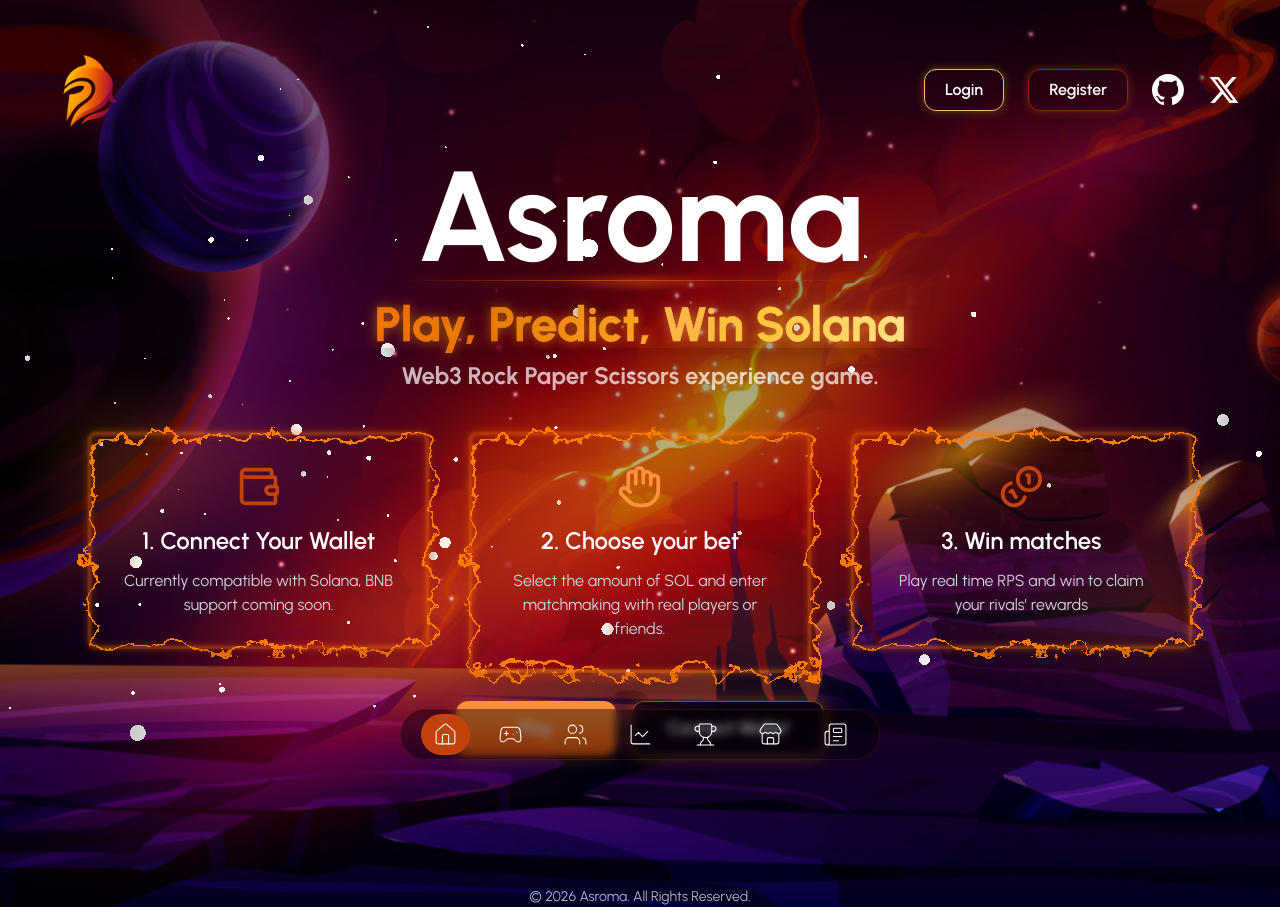
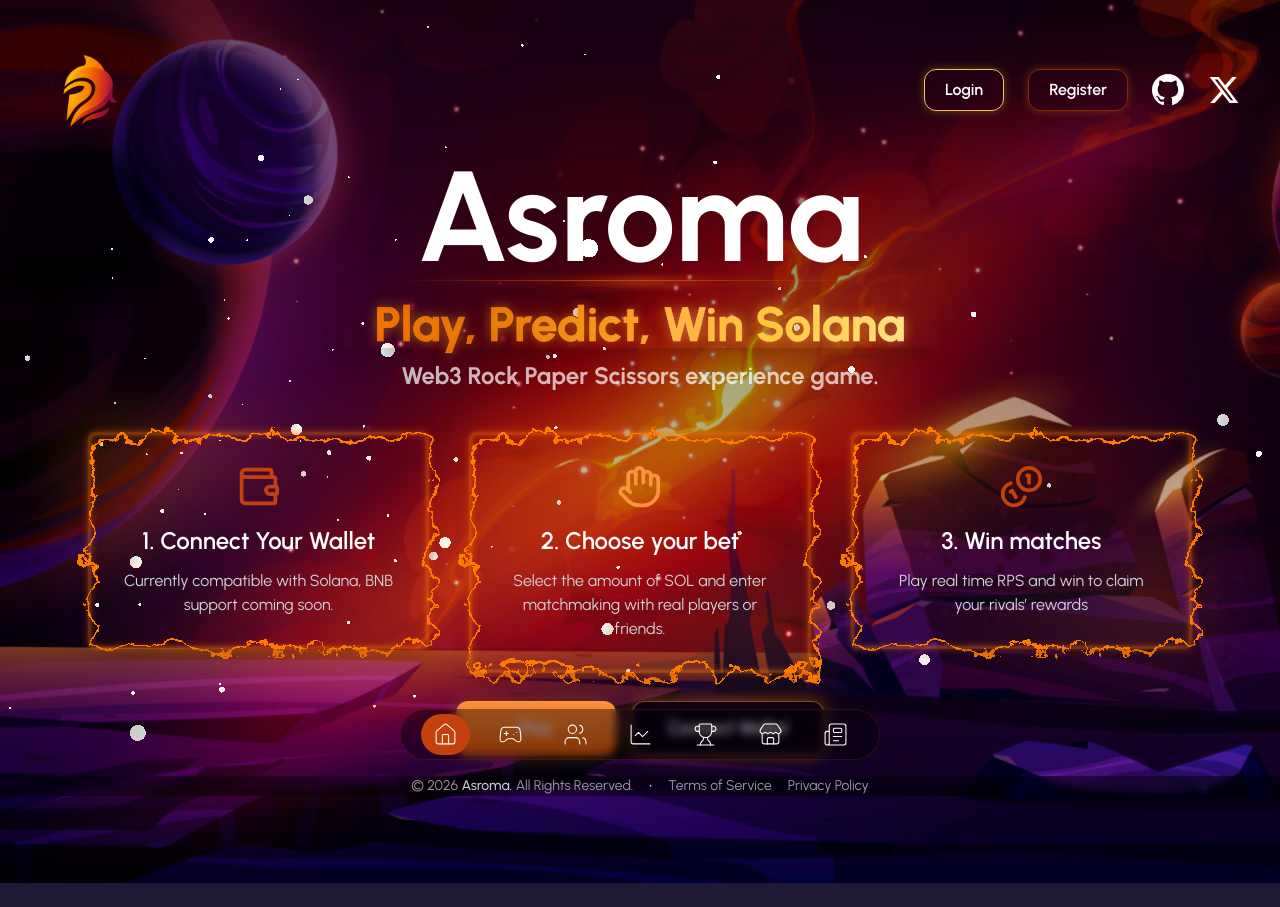
Before and after one commit to ragesito/Asroma-web3-game, a Next.js app in the folder frontend/: page / in a window 1280 px wide. After the commit the page ends 883 px from the top, so only its background shows below. Built offline with nearby package versions, Linux system fonts and the light colour scheme; no server answers.

Commit message:
feat(footer): add legal links

```diff
--- a/frontend/components/footer.tsx
+++ b/frontend/components/footer.tsx
@@ -1,16 +1,34 @@
+"use client";
+
 import React from "react";
-
+import { useRouter } from "next/navigation";
 const Footer = () => {
+  const router = useRouter();
   const currentYear = new Date().getFullYear();
 
   return (
-    <footer className="text-white/70 mt-1 ">
-      <div className="max-w-6xl mx-auto text-center">
-        <p className="text-sm">
-          &copy; {currentYear} Asroma. All Rights Reserved.
-        </p>
-      </div>
-    </footer>
+    <footer className="relative md:fixed md:bottom-1 bottom-24 w-full py-0 bg-black/40 backdrop-blur-sm">
+  <div className="max-w-6xl mx-auto px-4 flex flex-wrap justify-center items-center gap-4 text-sm text-white/60 ">
+    <span>© {currentYear} <span className="text-white/80 font-medium">Asroma.</span> All Rights Reserved.</span>
+    <span className="hidden md:inline text-white">•</span>
+    <div className="flex space-x-4">
+    <button
+      onClick={() => router.push("/legal?tab=terms")}
+      className="hover:text-white transition"
+    >
+      Terms of Service
+    </button>
+
+    <button
+      onClick={() => router.push("/legal?tab=privacy")}
+      className="hover:text-white transition"
+    >
+      Privacy Policy
+    </button>
+    </div>
+  </div>
+</footer>
+
   );
 };
 
```
